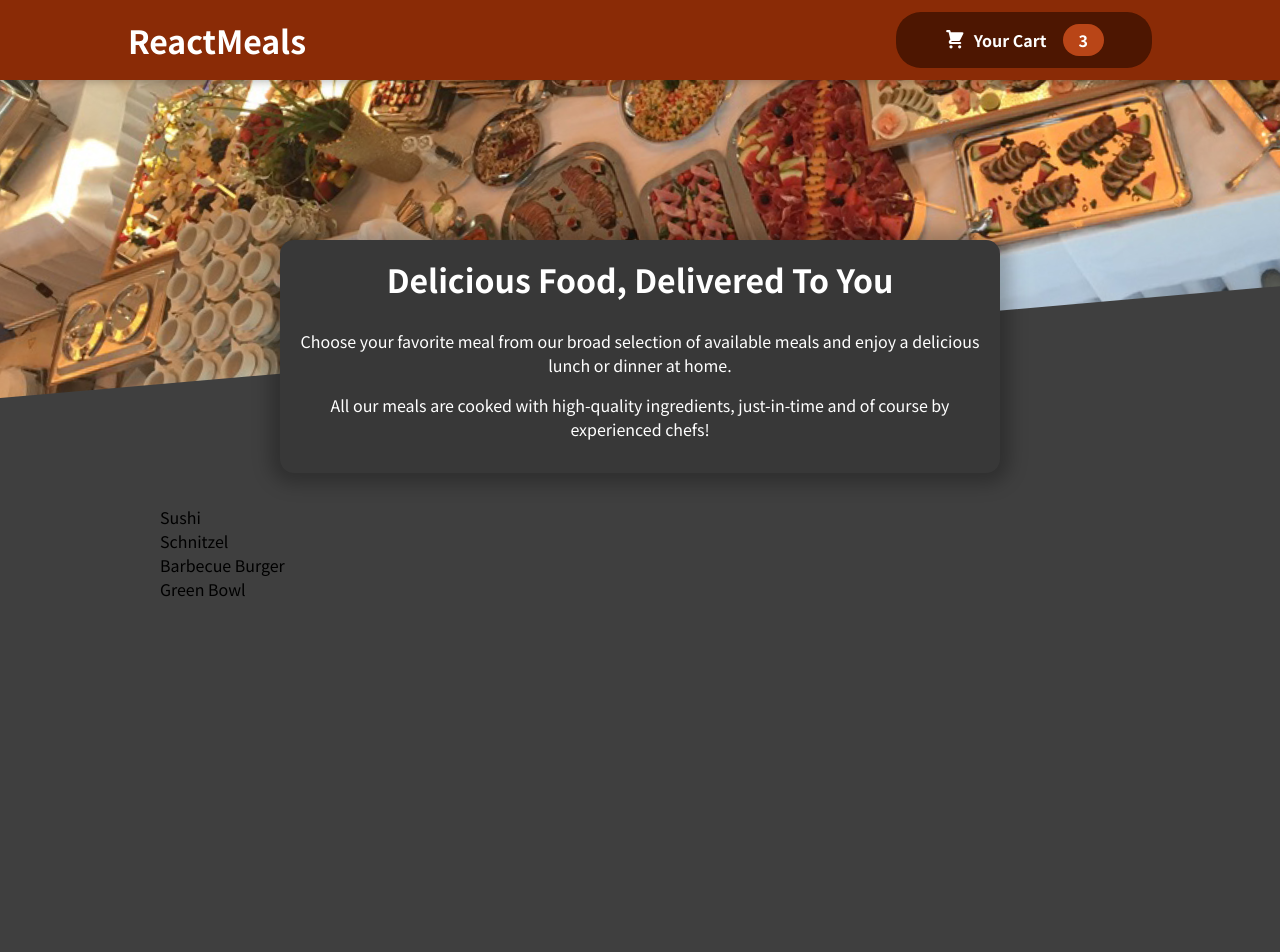
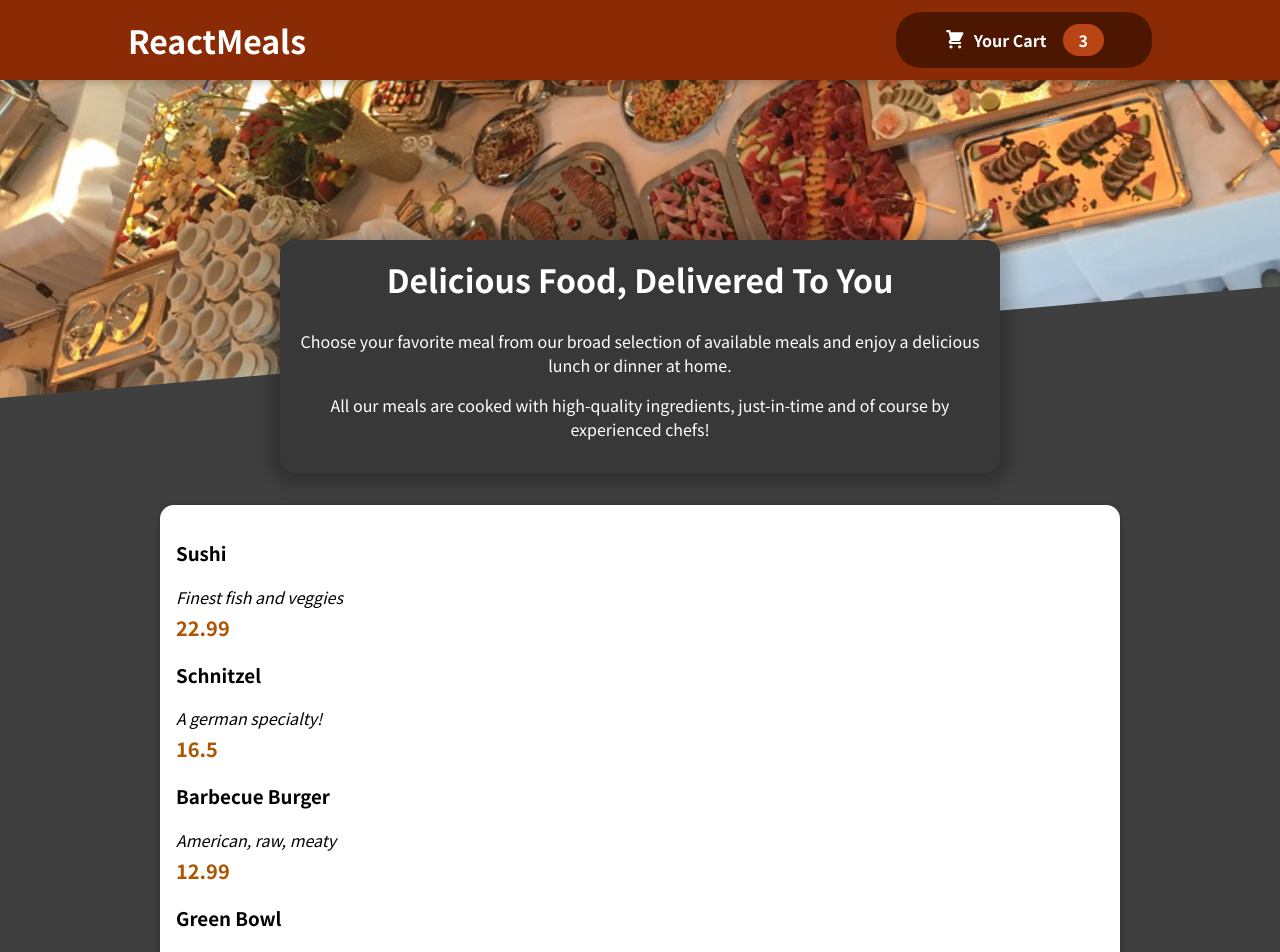
Before and after one commit to jh1109/learnPJT-theFoodOrderApp, a React (Create React App) app: page / in a window 1280 px wide. Shown: the top 952 px of the page. Before the commit the page ends 800 px from the top, so only its background shows below. Built offline with nearby package versions, Linux system fonts and the light colour scheme.

Commit message:
try. Card 컴포넌트 만들어서 MealItem 렌더링하기(145)

```diff
--- a/src/components/Meals/AvailableMeals.js
+++ b/src/components/Meals/AvailableMeals.js
@@ -1,6 +1,9 @@
 import React from "react";
 
+import Card from "../UI/Card";
+
 import classes from "./AvailableMeals.module.css";
+import MealItem from "./MealItem";
 
 const DUMMY_MEALS = [
   {
@@ -30,10 +33,22 @@ const DUMMY_MEALS = [
 ];
 
 const AvailableMeals = () => {
-  const mealsList = DUMMY_MEALS.map((meal) => <li>{meal.name}</li>);
+  const mealsList = DUMMY_MEALS;
   return (
     <section className={classes.meals}>
-      <ul>{mealsList}</ul>
+      <Card>
+        <ul>
+          {mealsList.map((meal) => (
+            <li key={meal.id}>
+              <MealItem
+                name={meal.name}
+                description={meal.description}
+                price={meal.price}
+              />
+            </li>
+          ))}
+        </ul>
+      </Card>
     </section>
   );
 };
--- /dev/null
+++ b/src/components/Meals/MealItem.js
@@ -0,0 +1,15 @@
+import React, { Fragment } from "react";
+
+import classes from "./MealItem.module.css";
+
+const MealItem = ({ name, description, price }) => {
+  return (
+    <Fragment>
+      <h3>{name}</h3>
+      <div className={classes.description}>{description}</div>
+      <div className={classes.price}>{price}</div>
+    </Fragment>
+  );
+};
+
+export default MealItem;
--- /dev/null
+++ b/src/components/Meals/MealItem.module.css
@@ -0,0 +1,22 @@
+.meal {
+  display: flex;
+  justify-content: space-between;
+  margin: 1rem;
+  padding-bottom: 1rem;
+  border-bottom: 1px solid #ccc;
+}
+
+.meal h3 {
+  margin: 0 0 0.25rem 0;
+}
+
+.description {
+  font-style: italic;
+}
+
+.price {
+  margin-top: 0.25rem;
+  font-weight: bold;
+  color: #ad5502;
+  font-size: 1.25rem;
+}
--- /dev/null
+++ b/src/components/UI/Card.js
@@ -0,0 +1,8 @@
+import React from "react";
+
+import classes from "./Card.module.css";
+const Card = ({ children }) => {
+  return <div className={classes.card}>{children}</div>;
+};
+
+export default Card;
--- /dev/null
+++ b/src/components/UI/Card.module.css
@@ -0,0 +1,6 @@
+.card {
+  padding: 1rem;
+  box-shadow: 0 2px 8px rgba(0, 0, 0, 0.25);
+  border-radius: 14px;
+  background-color: white;
+}
```
